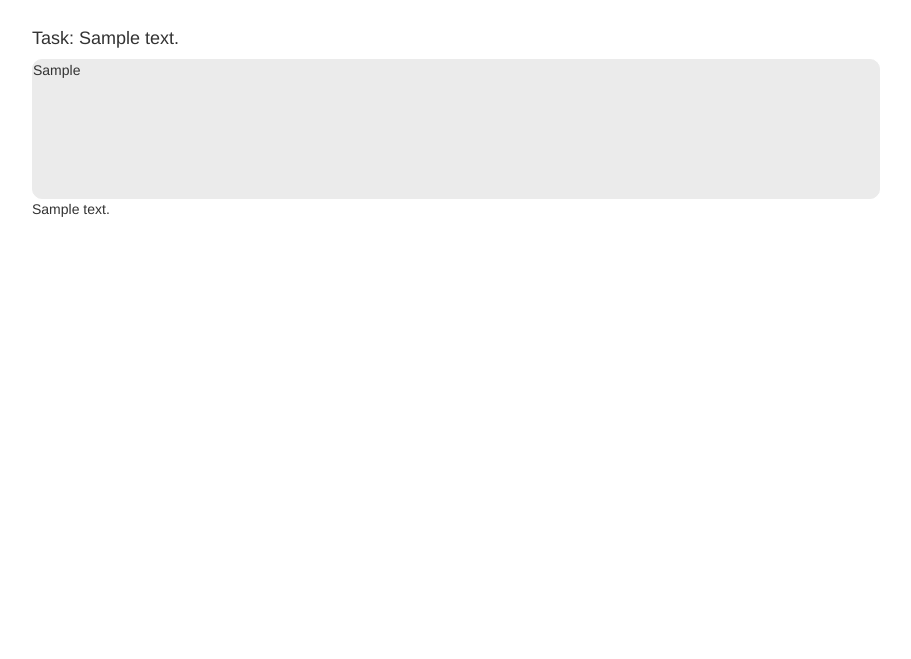
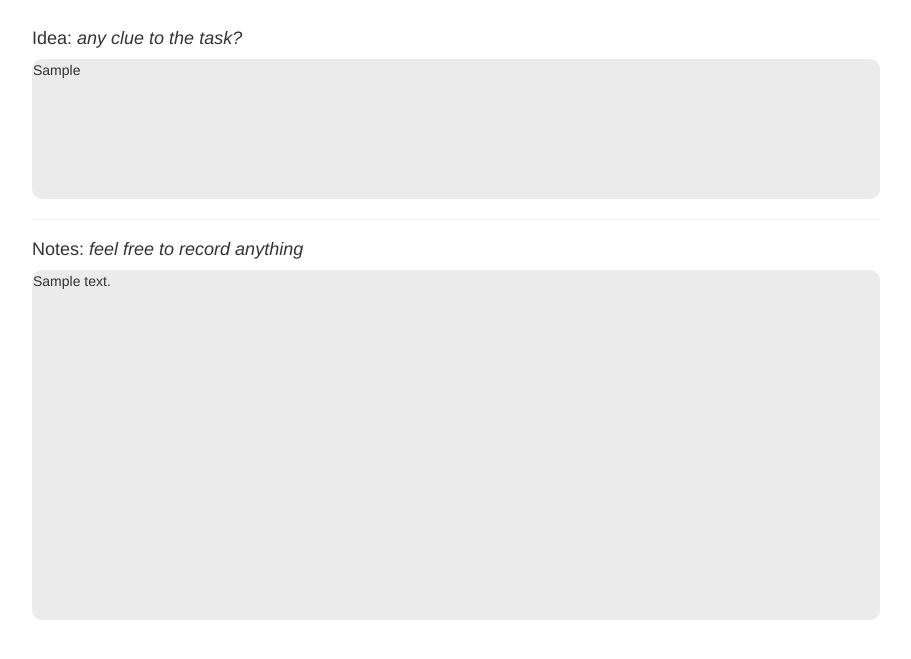
Before and after one commit to imhuwq/imhuwq, a Flask app: page /todo/1/flow in a window 1280 px wide. Shown: the part 51-710 px from the top of the page, without its empty margins (38-949 px from the left). Run offline with Flask 2, Linux system fonts and the light colour scheme; a user stored in the database is signed in; tables that the repository leaves empty hold one stand-in row (values such as "Sample post"); parts of the project's set-up code (start-up, migrations or seed data) failed here and were passed over; some libraries are stand-ins or nearby versions.

Commit message:
improve: [todo-template] the height of idea editor is fixed now, it will never change

```diff
--- a/app/static/css/todo.css
+++ b/app/static/css/todo.css
@@ -122,7 +122,7 @@ ul {
 *****************************************************************
 *                   Index 3: flow sets                        *
 *****************************************************************/
-.cls-task-idea {
+.cls-task-idea, .cls-flow-panel {
     background-color: rgb(235, 235, 235);
     width: 100%;
     min-height: 10em;
@@ -130,9 +130,13 @@ ul {
     border-radius: 10px !important;
 }
 
+.cls-idea-text-wrapper {
+    margin: 0;
+    padding: 0;
+}
+
 .cls-task-idea-text {
     width: 100%;
-    padding-bottom: 0;
 }
 
 .cls-delete-text {
@@ -141,6 +145,11 @@ ul {
     bottom: 30px;
     right: 5px;
     font-size: 2em;
+}
+
+.cls-flow-panel {
+    min-height: 25em;
+
 }
 
 /* 9
--- a/app/static/js/todo.js
+++ b/app/static/js/todo.js
@@ -219,13 +219,13 @@ $(document).ready(function () {
         var task_idea_origin = $(".cls-task-idea-origin").text().trim();
         var task_idea_html = task_idea.html().trim();
 
-        var idea_wrapper = $("<span/>", {class: "cls-idea-text-wrapper"});
+        var idea_wrapper = $("<div/>", {class: "cls-idea-text-wrapper"});
         var idea_text = $("<textarea/>", {
             class: "cls-task-idea-text",
             type: "text",
             name: "idea",
             text: task_idea_origin,
-            height: task_idea.height()
+            height: task_idea.height() -5
         }).appendTo(idea_wrapper);
 
         // post the task idea text when click outside the text area
@@ -251,7 +251,7 @@ $(document).ready(function () {
                 task_idea.addClass("noselect");
                 task_idea.css({
                     backgroundColor: "white",
-                    border: "none"
+                    border: "1px solid white"
                 });
                 task_idea.text('');
                 idea_text.text(task_idea_origin);
@@ -300,7 +300,7 @@ $(document).ready(function () {
                                 backgroundColor: "rgb(235, 235, 235)",
                                 border: "1px solid rgb(235, 235, 235)"
                             });
-                            idea_text.height(task_idea.height())
+                            idea_text.height(task_idea.height() - 5)
                         }
                         else {
                             flash(data.message);
--- a/app/templates/todo/flow.html
+++ b/app/templates/todo/flow.html
@@ -3,7 +3,7 @@
 {% block page_main %}
     <div class="page-main">
         <div class="cls-task-text">
-            <h4>Task: {{ task.text }}</h4>
+            <h4>Idea: <i>any clue to the task?</i></h4>
         </div>
 
         <div class="cls-task-idea">
@@ -13,8 +13,12 @@
 
         </div>
         <div class="cls-task-idea-origin" style="display: none">
-            {{ task.idea }}
+            {% if task.idea %}
+                {{ task.idea }}
+            {% endif %}
         </div>
+        <hr>
+        <h4>Notes: <i>feel free to record anything</i></h4>
         <div class="cls-flow-panel">
             <ul class="cls-flow-notes">
                 {% for note in notes %}
```
